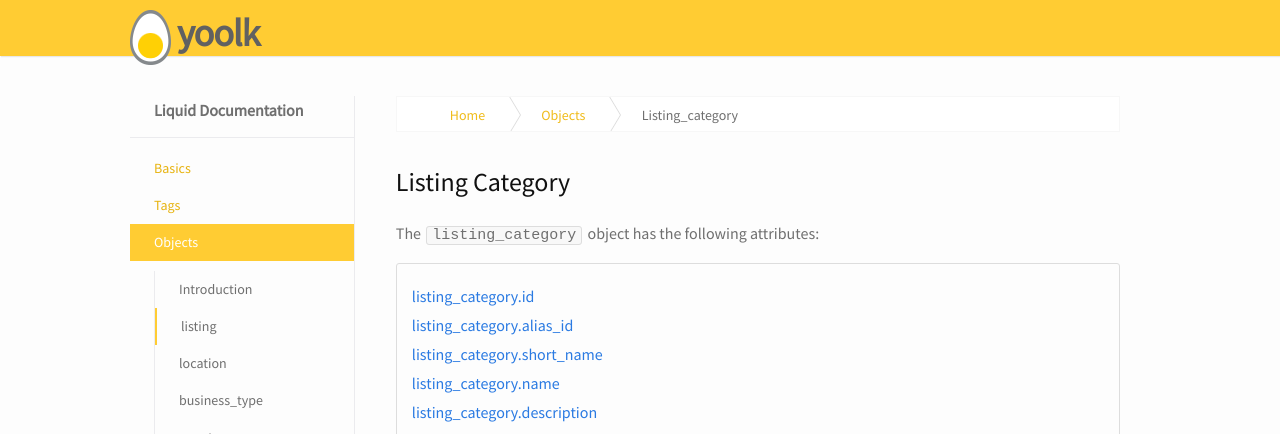
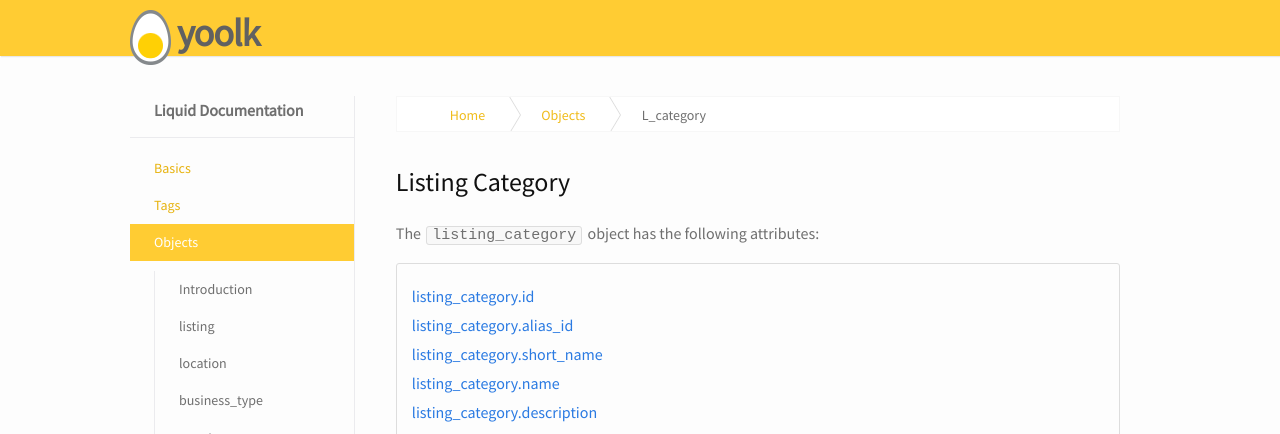
Before and after one commit to yoolk/liquid-documentation, a Jekyll site: the page built from objects/l_category/index.md, in a window 1280 px wide and 900 px high. Shown: the top 434 px of the window. Built offline with Jekyll 4.4.1, drawn with Linux system fonts in a browser that asks for light colours; nearby versions of some CDN libraries.

Commit message:
update listing category dir skeleton

```diff
--- a/_data/navs.yml
+++ b/_data/navs.yml
@@ -33,7 +33,7 @@
     - name: extra_communication
       href: "/extra_communication"
     - name: listing_category
-      href: "/listing_category"
+      href: "/l_category"
     - name: catalog_item
       href: "/catalog_item"
     - name: gallery
```
Also changed, not shown: objects/l_category/index.md (renamed from objects/listing_category/index.md).
